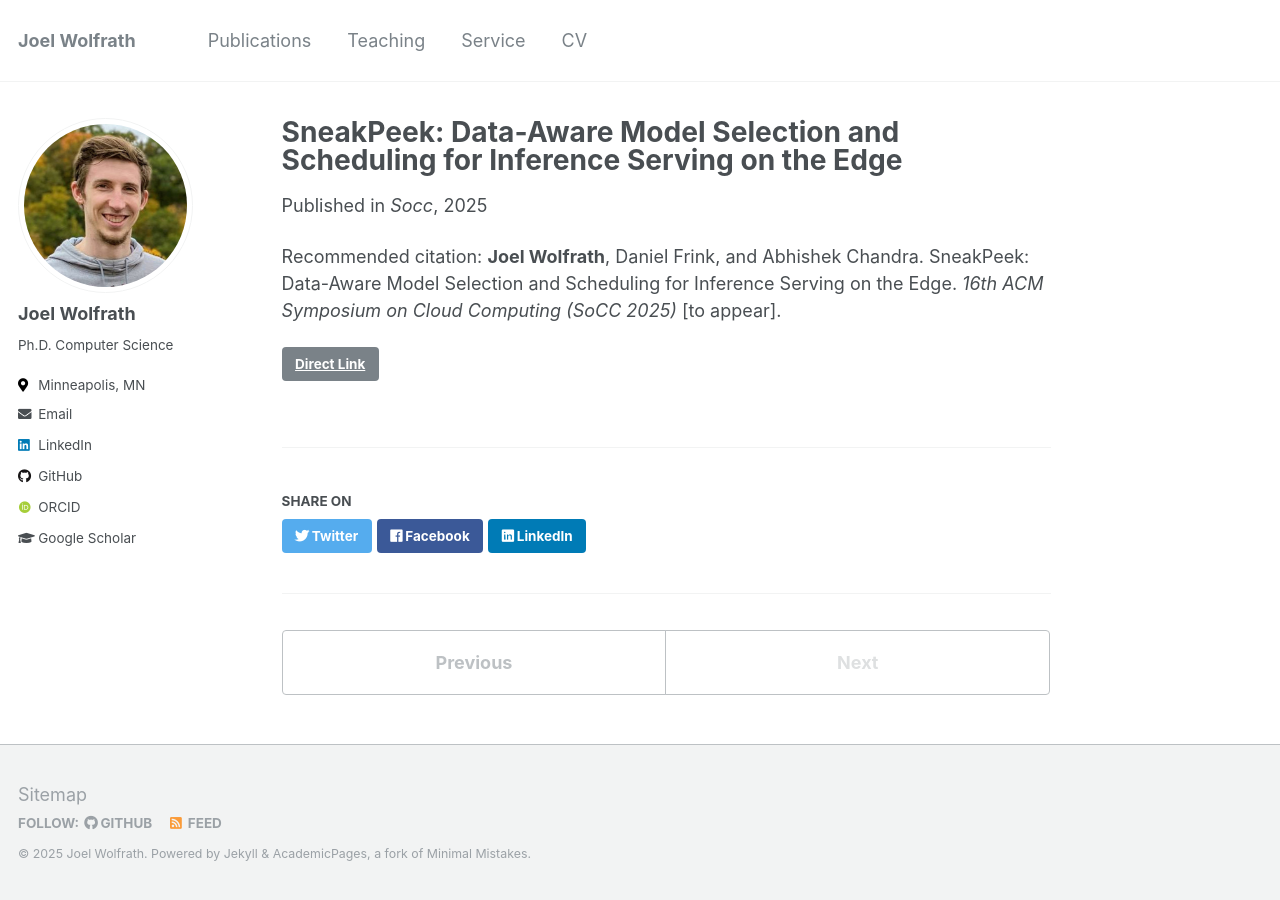
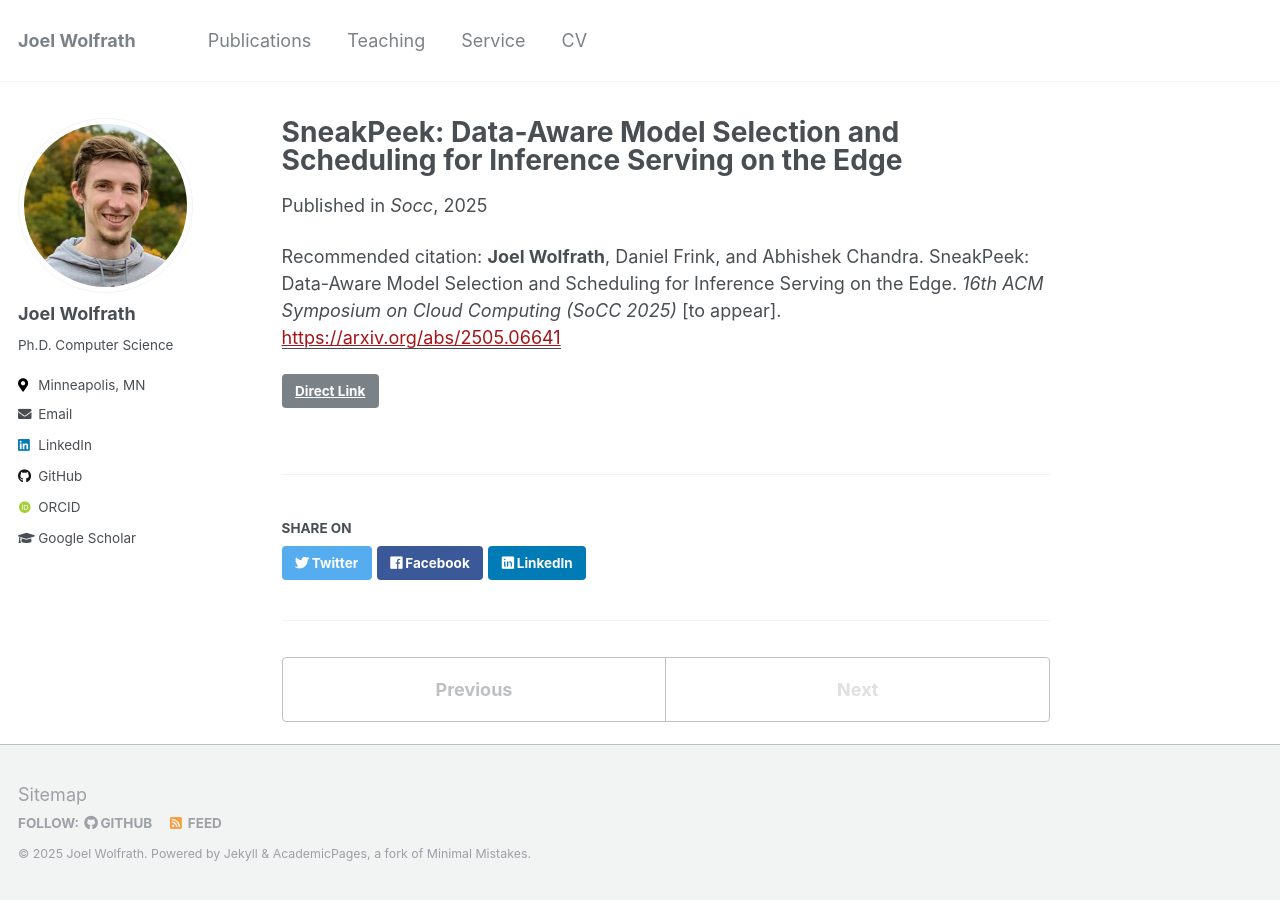
Before and after one commit to jswolfrath/jswolfrath.github.io, a Jekyll site: the page built from _publications/2025-socc.md, in a window 1280 px wide. Built offline with Jekyll 4.4.1, drawn with Linux system fonts in a browser that asks for light colours; some web fonts are replaced; part of the change alters nothing that is shown.

Commit message:
add paper url

```diff
--- a/_publications/2025-socc.md
+++ b/_publications/2025-socc.md
@@ -3,7 +3,8 @@ title: "SneakPeek: Data-Aware Model Selection and Scheduling for Inference Servi
 collection: publications
 permalink: /publication/2025-socc
 date: 2025-11-19
-link: 'https://arxiv.org/abs/2505.06641'
+link: 'https://acmsocc.org/2025/index.html'
+paperurl: 'https://arxiv.org/abs/2505.06641'
 venue: 'Socc'
 citation: '<b>Joel Wolfrath</b>, Daniel Frink, and Abhishek Chandra. SneakPeek: Data-Aware Model Selection and Scheduling for Inference Serving on the Edge. <i>16th ACM Symposium on Cloud Computing (SoCC 2025)</i> [to appear].'
 ---
```
